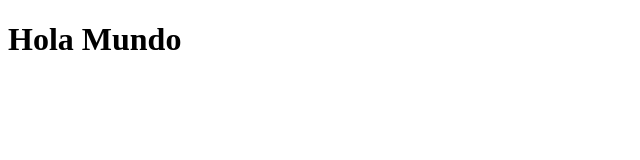
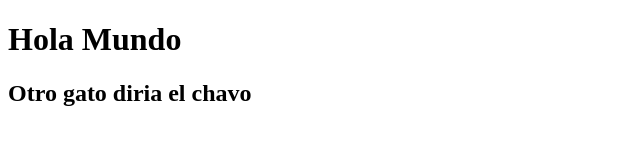
Before and after one commit to javip14/loquequieran1, a plain HTML site: page index.html in a window 1280 px wide. Shown: the whole page, without its empty margins (0-640 px from the left). Drawn offline with Linux system fonts and the light colour scheme.

Commit message:
segundo commit

```diff
--- a/index.html
+++ b/index.html
@@ -9,9 +9,11 @@
 
 <body>
     <h1>Hola Mundo</h1>
+    <h2>Otro gato diria el chavo</h2>
 
     <!-- atajo: cmd + ñ -->
-
+    <!-- git add . (todos los archivos de la carpeta) -->
+    <!-- git commit -m "primer commit"  -->
 </body>
 
 </html>
```
